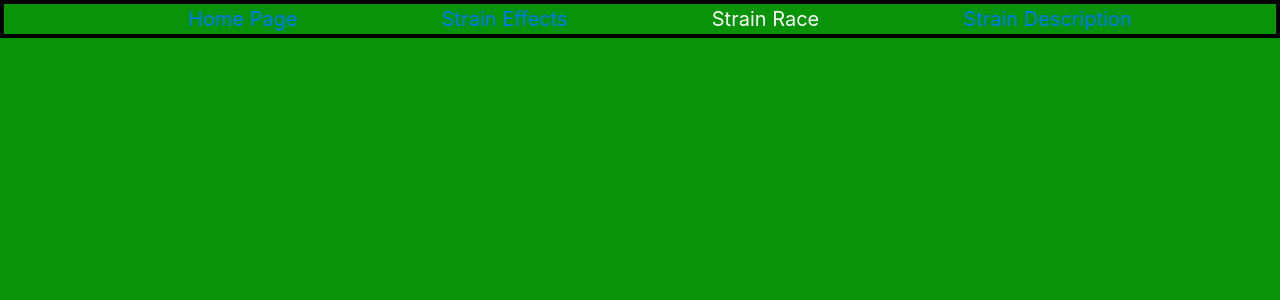
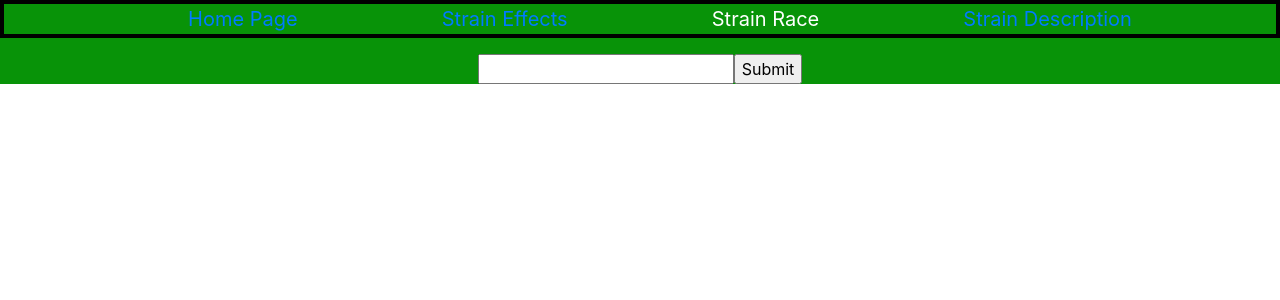
Before and after one commit to devcaceres1/mod2-final, a React (Create React App) app in the folder motanica/: page /strain-race in a window 1280 px wide. Shown: the top 300 px of the page. Built offline with nearby package versions, Linux system fonts and the light colour scheme.

Commit message:
Had to rearrange my Route amongst other things

```diff
--- a/motanica/src/App.css
+++ b/motanica/src/App.css
@@ -2,8 +2,8 @@
     text-align: center;
     align-items: center;
     background-color: rgb(8, 147, 8);
-    width: 100vw;
-    height:100vh;
+    width: 100%;
+    height:100%;
 }
 
 .Canna{
@@ -30,3 +30,7 @@
     border-radius: 50%;
     outline-style: none;
 }
+
+.racebox{
+    border: 5px solid black;
+}
--- a/motanica/src/components/Effects.js
+++ /dev/null
@@ -1,17 +0,0 @@
-import React from "react";
-import '../App.css'
-
-class Effects extends React.Component{
-    render(){
-        return(
-            <div>
-                 <h1> </h1>
-            </div>
-        )
-    }
-};
-
-
-
-
-export default Effects;
--- a/motanica/src/components/HomePage.js
+++ b/motanica/src/components/HomePage.js
@@ -5,6 +5,7 @@ import '../App.css';
 const HomePage = () => {
         return (
              <div>
+
                <h1 className = 'display-5 text-uppercase py-5 text-center text-white'> Botanica <h3>
                   <small className="text-muted"> A Cannabis App! </small>
   </h3>
--- a/motanica/src/components/Routes.js
+++ b/motanica/src/components/Routes.js
@@ -1,9 +1,9 @@
 import React from 'react';
 import {Route, Switch, Link , BrowserRouter as Router} from "react-router-dom";
 import HomePage from './HomePage'
-import StrainId from './StrainId';
-import Descriptions from './Descriptions';
-import Effects from './Effects';
+import StrainEffects from './StrainEffects';
+import StrainRace from './StrainRace';
+import StrainDescription from './StrainDescription';
 import '../App.css';
 
 function Routes(){
@@ -15,21 +15,21 @@ function Routes(){
                         <Link to='/'>Home Page</Link>
                     </li>
                     <li>
-                        <Link to ='/strainId'> Strain Effects </Link>
+                        <Link to ='/strain-effects'> Strain Effects </Link>
                     </li>
                     <li>
-                        <Link className = "text-white" to='/descriptions'> Strain Race </Link>
+                        <Link className = "text-white" to='/strain-race'> Strain Race </Link>
                     </li>
                     <li>
-                        <Link to='/effects'> Strain Description </Link>
+                        <Link to='/strain-description'> Strain Description </Link>
                     </li>
                 </ul>
             </nav>
             <Switch>
                 <Route exact path="/" component= {HomePage}></Route>
-                <Route exact path="/strainId" component= {StrainId}></Route>
-                <Route exact path="/descriptions" component= {Descriptions}></Route>
-                <Route exact path="/effects" component= {Effects} ></Route>
+                <Route exact path="/strain-effects" component= {StrainEffects}></Route>
+                <Route exact path="/strain-race" component= {StrainRace}></Route>
+                <Route exact path="/strain-description" component= {StrainDescription} ></Route>
             </Switch>
         </Router>
     )
--- a/motanica/src/components/SearchResults.js
+++ b/motanica/src/components/SearchResults.js
@@ -15,11 +15,13 @@
 
     async effects(){
         const hiddenApi = process.env.REACT_APP_MOTANICA_API_KEY;
-        // console.log(hiddenApi)
         try{
-        let getEffect = await axios.get(`https://strainapi.evanbusse.com/${hiddenApi}/strains/data/effects/10`)
+        let getEffect = await axios.get(`https://strainapi.evanbusse.com/${hiddenApi}/strains/data/effects${this.state.answers}`)
         this.setState({effects : getEffect.data})
-    console.log(getEffect.data.negative)
+
+        console.log(getEffect.data.negative)
+        console.log(getEffect.data)
+
         }
         catch(error) {
             console.log(error)
@@ -47,11 +49,10 @@
         // }
     render(){
             return (
-            <div className = "container-fluid">
+            <div className = "container">
 
-                <p className ="col-sm-1"> {this.state.effects.positive}</p>
+                <p className ="col-xl-2"> {this.state.effects.positive}</p>
                 <p> {this.state.effects.negative} </p>
-                <p> {this.state.raceId} </p>
                 <p> {this.state.race} </p>
 
             {console.log(this.state.effects.positive)}
--- a/motanica/src/components/Descriptions.js
+++ b/motanica/src/components/StrainDescription.js
@@ -1,9 +1,8 @@
 import React from 'react';
-import SearchResults from './SearchResults';
 import '../App.css';
 import axios from "axios";
 
-class StrainId extends React.Component{
+class StrainDescription extends React.Component{
     constructor(props){
     super(props)
         this.state = {
@@ -12,15 +11,17 @@ class StrainId extends React.Component{
             race : this.props.id,
         }
         this.submitButton = this.submitButton.bind(this);
-        this.getInfo = this.getInfo.bind(this);
-        this.raceId =this.raceId.bind(this);
+        this.getData = this.getData.bind(this);
+        this.allInfo =this.allInfo.bind(this);
     }
-    async raceId(){
+    async allInfo(){
         try{
-        const getData = await axios.get(`https://strainapi.evanbusse.com/H0WNPak/strains/search/race/${this.state.answers}`)
-        console.log(getData.data);
+        const hiddenApi = process.env.REACT_APP_MOTANICA_API_KEY;
+        const allData = await axios.get(`https://strainapi.evanbusse.com/${hiddenApi}/strains/search/${this.state.answers}`)
+
+        console.log(allData.data);
         this.setState({
-            info: getData.data,
+            info: allData.data,
         })
     }
         catch(error){
@@ -29,7 +30,7 @@ class StrainId extends React.Component{
 
     }
 
-  getInfo(event){
+  getData(event){
       event.preventDefault();
       this.setState({answers : event.target.value});
   }
@@ -44,8 +45,8 @@ class StrainId extends React.Component{
         return(
             <div>
                  <form onSubmit={this.submitButton}>
-                    <input type="text" value = {this.state.answers} onChange = {this.getInfo}/>
-                    <input type="submit" onClick = {this.raceId}/>
+                    <input type="text" value = {this.state.answers} onChange = {this.getData}/>
+                    <input type="submit" onClick = {this.allInfo}/>
                 </form>
 
                 <div> {this.state.info.map((response,index) => {
@@ -54,6 +55,7 @@ class StrainId extends React.Component{
 
                     <p>Name :{response.name}</p>
                     <p>Race :{response.race}</p>
+                    <p>Effect : {response.effect}</p>
                     </div>
                 }
                 )}</div>
@@ -65,6 +67,4 @@ class StrainId extends React.Component{
 
 };
 
-
-
-export default StrainId
+export default StrainDescription;
--- /dev/null
+++ b/motanica/src/components/StrainRace.js
@@ -0,0 +1,70 @@
+import React from 'react';
+import '../App.css';
+import axios from "axios";
+
+class StrainRace extends React.Component{
+    constructor(props){
+    super(props)
+        this.state = {
+            info : [],
+            search : false,
+            race : this.props.id,
+        }
+        this.submitButton = this.submitButton.bind(this);
+        this.getInfo = this.getInfo.bind(this);
+        this.raceId =this.raceId.bind(this);
+    }
+    async raceId(){
+        try{
+        const hiddenApi = process.env.REACT_APP_MOTANICA_API_KEY;
+        const getData = await axios.get(`https://strainapi.evanbusse.com/${hiddenApi}/strains/search/race/${this.state.answers}`)
+        console.log(getData.data);
+        this.setState({
+            info: getData.data,
+        })
+    }
+        catch(error){
+            console.log(error);
+        }
+
+    }
+
+  getInfo(event){
+      event.preventDefault();
+      this.setState({answers : event.target.value});
+  }
+
+  submitButton(e){
+    e.preventDefault();
+    this.setState({search : true});
+    console.log(this.state.answers);
+  }
+
+    render(){
+        return(
+            <div>
+                 <form onSubmit={this.submitButton}>
+                    <input type="text" value = {this.state.answers} onChange = {this.getInfo}/>
+                    <input type="submit" onClick = {this.raceId}/>
+                </form>
+
+                <div> {this.state.info.map((response,index) => {
+
+                return <div className = "race-box" key={index}>
+
+                    <p>Name :{response.name}</p>
+                    <p>Race :{response.race}</p>
+                    </div>
+                }
+                )}</div>
+
+            </div>
+        )
+
+    }
+
+};
+
+
+
+export default StrainRace
```
Also changed, not shown: motanica/src/components/StrainEffects.js (renamed from motanica/src/components/StrainId.js, +7 -2 lines).
